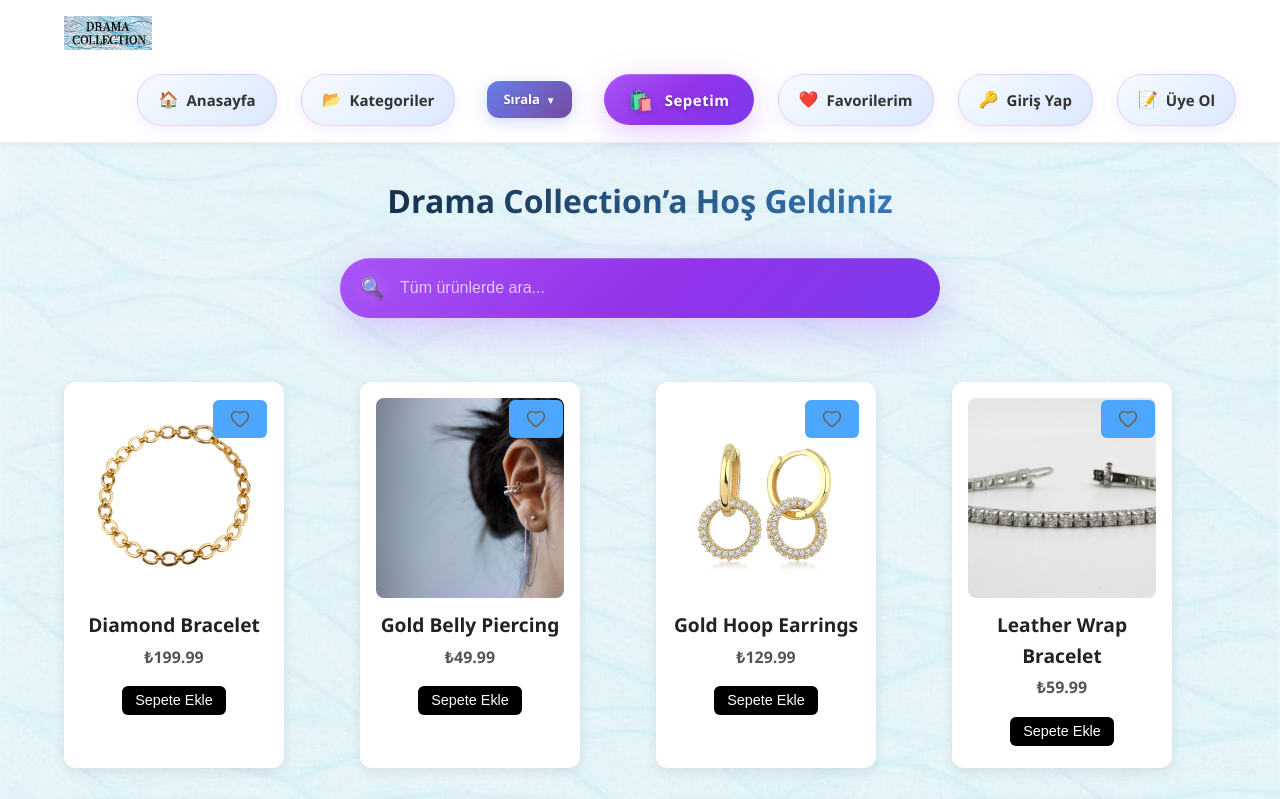
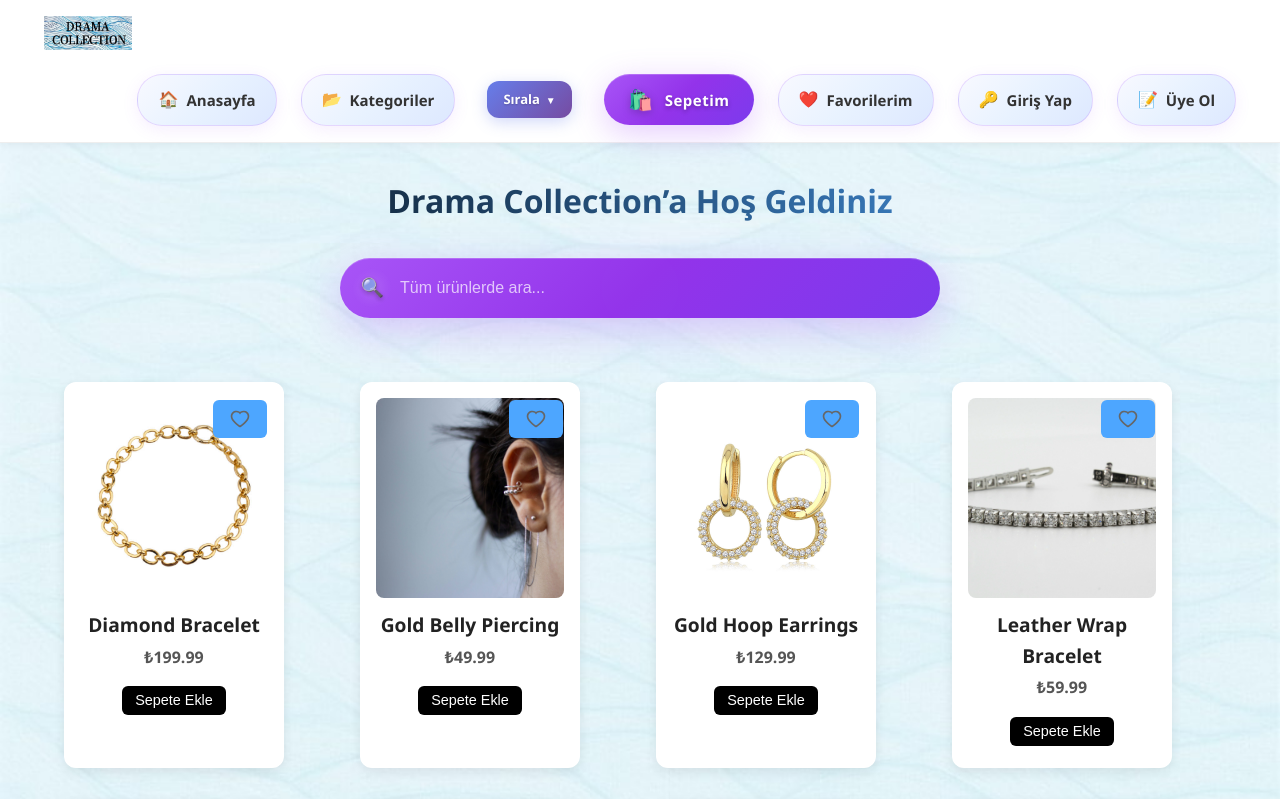
Before and after one commit to eerenozgun/dramacollection, a React (Create React App) app: page / in a window 1280 px wide. Shown: the top 799 px of the page. Built offline with nearby package versions, Linux system fonts and the light colour scheme; no server answers.

Commit message:
Move desktop logo to the left - add negative margin for desktop only, mobile positioning unchanged

```diff
--- a/src/components/Header.css
+++ b/src/components/Header.css
@@ -27,7 +27,7 @@
   align-items: center;
   justify-content: flex-start;
   margin-right: 0;
-  margin-left: 0;
+  margin-left: -20px;
 }
 
 .logo-link {
```
